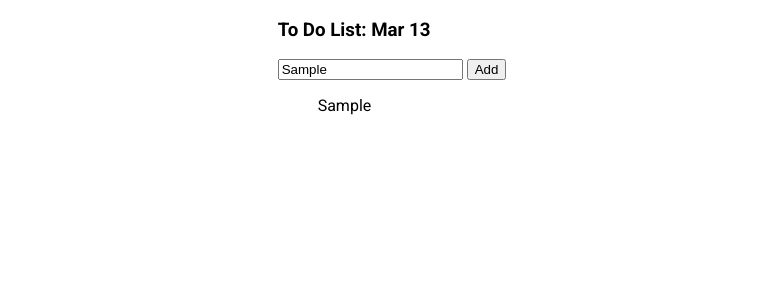
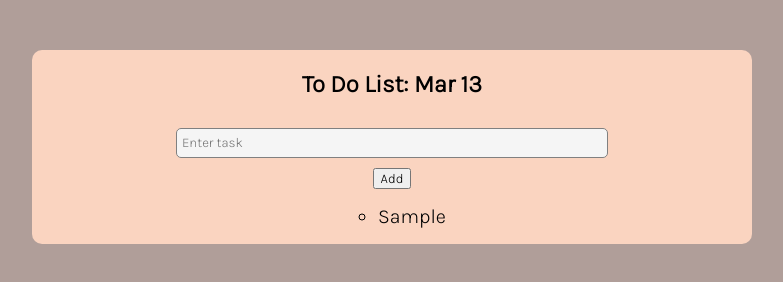
Before and after one commit to ksruprec/simple-to-do, a plain HTML site: page index.html in a window 1280 px wide. Both pictures are taken after typing "Sample" into the empty fields and a click on the button "Add". Shown: the whole page, without its empty margins (248-1031 px from the left). Drawn offline with Linux system fonts and the light colour scheme.

Commit message:
simple todo done

```diff
--- a/index.html
+++ b/index.html
@@ -10,9 +10,11 @@
 <body>
     <div class="container">
         <div class="app">
-            <h3>To Do List<span id="date"></span></h3>
-            <input type="text" id="input-todo" placeholder="Enter task"/>
-            <button type="submit" id="add-button">Add</button>
+            <h2>To Do List<span id="date"></span></h2>
+            <div class="form-container">
+                <input type="text" id="input-todo" placeholder="Enter task"/>
+                <button type="submit" id="add-button">Add</button>
+            </div>
             <ul id="todo-list"></ul>
         </div>
     </div>
--- a/script.js
+++ b/script.js
@@ -35,39 +35,23 @@ window.onload = () => {
     setDate()
 }
 
-// Set up the event listeners to watch for a person clicking save task
+// Set up the event listeners to watch for a person clicking add button
 document.getElementById("add-button").onclick = function(event) {
     event.preventDefault();
     let task = todoInput.value;
-    // Save their new task in an array
     let id = Math.ceil(Math.random() * 1000000)
     todos.push({id: id, task, completed: false})
     addTodos(id, task)
     saveTodos()
 }
 
-// Append their new task to our #to-do-list
-const addTodos = (id, task, completedStatus=false) => {
-
-    let li = document.createElement('li');
-
-    if (completedStatus) {
-        li.classList.add('completed');
+todoInput.addEventListener("keyup", function(event) {
+    let key = event.key
+    if (key === "Enter") {
+        event.preventDefault();
+        document.getElementById("add-button").click();
     }
-
-    li.addEventListener('click', function () {
-        completeTodo(id)
-    })
-
-    li.innerText = task
-    todoList.appendChild(li);
-
-}
-
-// Save the current array of tasks in localStorage
-const saveTodos = () => {
-    localStorage.setItem("todos", JSON.stringify(todos))
-}
+});
 
 const loadTodos = () => {
     todos = JSON.parse(localStorage.getItem("todos"))
@@ -81,6 +65,33 @@ const loadTodos = () => {
     })
 }
 
+// Append their new task to our #todo-list
+const addTodos = (id, task, completedStatus=false) => {
+    if (task !== '') {
+        let li = document.createElement('li');
+
+        if (completedStatus) {
+            li.classList.add('completed');
+        }
+
+        li.addEventListener('click', function () {
+            completeTodo(id)
+        })
+
+        li.innerText = task
+        // todoList.appendChild(li);
+        todoList.insertBefore(li, todoList.children[0])
+
+        todoInput.value = ''
+    }
+}
+
+// Save the current array of tasks in localStorage
+const saveTodos = () => {
+    localStorage.setItem("todos", JSON.stringify(todos))
+}
+
+//function that is triggered when user clicks a task
 const completeTodo = (id) => {
     for(let i = 0; i < todos.length; i++){
         if (id === todos[i].id) {
@@ -90,137 +101,3 @@ const completeTodo = (id) => {
     saveTodos()
     loadTodos()
 }
-
-
-// //local storage variables
-// const todoKey = "todos"
-
-// let todoList = []
-
-
-
-// //grab things from DOM
-// const addButton = document.getElementById("add-button")
-// const inputTodo = document.getElementById("input-todo")
-// const todoList = document.getElementById("todo-list")
-
-// // onclick="addTodos();return false"
-// //event listener to submit button
-// addButton.addEventListener('sumbit', function(event) {
-//     event.preventDefault();
-//     addTodos(inputTodo.value)
-// })
-
-// // load list of todos in local storage
-// const loadTodos = () => {
-//     //get tasks from local storage
-//     let todos = JSON.parse(localStorage.getItem(todoKey))
-//     console.log(todos)
-//     if (todos == null) {
-//         todos = []
-//     }
-
-//     todoList.innerHTML = "";
-//     todoList.forEach(function(todo){
-//         const checked = todo.completed ? 'checked': null;
-//     })
-
-//     todos.forEach(todo => {
-//         let li = document.createElement('li');
-//         li.innerHTML = '<li>' + todo + '</li>'
-//         list.insertBefore(li, list.children[0]);
-//     })
-
-
-// }
-
-// //add new tasks to list
-// const addTodos = (item) => {
-//     let id = Math.ceil(Math.random() * 1000000)
-//     if (item !== "") {
-//         const todo = {
-//             id: id
-//         }
-//     }
-
-//     //render todos
-//     let li = document.createElement('li');
-//     li.classList.add("tasks");
-//     li.innerHTML = inputTodo.value;
-//     document.getElementById("todo-list").appendChild(li);
-
-//     //save tasks
-//     todoList.push(inputTodo.value)
-//     localStorage.setItem(todoKey, JSON.stringify(todoList));
-
-//     list.insertBefore(li, list.children[0]);
-//     // clear input
-//     inputTodo.value = "";
-
-// }
-
-// // const addTodos = (task) => {
-// //     //generate random ids
-// //     let id = Math.ceil(Math.random() * 1000000)
-// //     if (task !== "") {
-// //         const todo = {
-// //             id: id,
-// //             name: task,
-// //             completed: false
-// //         };
-
-// //         todoList.push(todo);
-// //         // loadTodos(todoList)
-
-// //         inputTodo.value = "";
-// //     }
-// // }
-
-
-
-// // const addTodos = (task) => {
-// //     let list = document.getElementById("todo-list")
-// //     let inputTodo = document.getElementById("input-todo");
-
-// //     if ()
-
-// //     //render todos
-// //     let li = document.createElement('li');
-// //     li.classList.add("tasks");
-// //     li.innerHTML = inputTodo.value;
-// //     document.getElementById("todo-list").appendChild(li);
-
-// //     //save tasks
-// //     todoList.push(inputTodo.value)
-// //     localStorage.setItem(todoKey, JSON.stringify(todoList));
-
-// //     list.insertBefore(li, list.children[0]);
-// //     // clear input
-// //     inputTodo.value = "";
-
-// // }
-
-// // const loadTodos = () => {
-// //     //get tasks from local storage
-// //     let todos = JSON.parse(localStorage.getItem(todoKey))
-// //     console.log(todos)
-// //     if (todos == null) {
-// //         todos = []
-// //     }
-
-// //     todoList.innerHTML = "";
-// //     todoList.forEach(function(todo){
-// //         const checked = todo.completed ? 'checked': null;
-
-// //         let li = document.createElement('li');
-// //         li.setAttribute('class', 'todo');
-// //         li.setAttribute('todo-key', todo.id);
-// //         if (todo.completed === true) {
-// //             li.classList.add('checked');
-// //         }
-// //         li.innerHTML = `<input type="checkbox" class="checkbox" ${checked}>
-// //         ${todo.name}
-// //         <button class="delete-button">X</button>`
-// //         todoList.insertBefore(li, list.children[0]);
-// //     });
-// // }
--- a/style.css
+++ b/style.css
@@ -1,32 +1,78 @@
-@import url('https://fonts.googleapis.com/css2?family=Roboto:wght@400;700&display=swap');
+@import url('https://fonts.googleapis.com/css2?family=Karla:wght@300&display=swap');
 
 * {
     box-sizing: border-box;
     /* if you add padding or margin it won't affect width */
 }
 
-@media (max-width: 768px) {
 
+body, button, input {
+    font-family: 'Karla', sans-serif;
 }
 
 body {
-    font-family: 'Roboto', sans-serif;
-    display: flex;
-    flex-direction: column;
-    align-items: center;
-    /* justify-content: center; */
-    height: 100vh;
-    overflow: hidden;
-    margin: 0;
+    background-color: #B09E99;
 }
 
 .container {
     display: flex;
     flex-direction: column;
     align-items: center;
-    justify-content: center;
+    height: 100vh;
+    margin: auto;
+    max-width: 800px;
+    margin-top: 50px;
+}
+
+.app {
+    display: flex;
+    align-items: center;
+    flex-direction: column;
+    width: 90%;
+    background-color: #FAD4C0;
+    overflow: auto;
+    border-radius: 10px;
+}
+
+.form-container {
+    width: 100%;
+    display: flex;
+    align-items: center;
+    flex-direction: column;
+}
+
+input {
+    width: 60%;
+    margin: 10px;
+    height: 30px;
+    border-radius: 5px;
+    border: 1px solid gray;
+    padding: 5px;
+    background-color: whitesmoke;
+}
+
+input:focus {
+    outline: none;
 }
 
 ul {
-    list-style-type: none;
+    list-style-type: circle;
 }
+
+.completed {
+    text-decoration: line-through;
+}
+
+li {
+    font-size: 20px;
+    line-height: 23px;
+    cursor: pointer;
+}
+
+li:hover {
+    font-weight: bold;
+}
+
+li.completed:hover::after {
+    content: ""
+}
```
